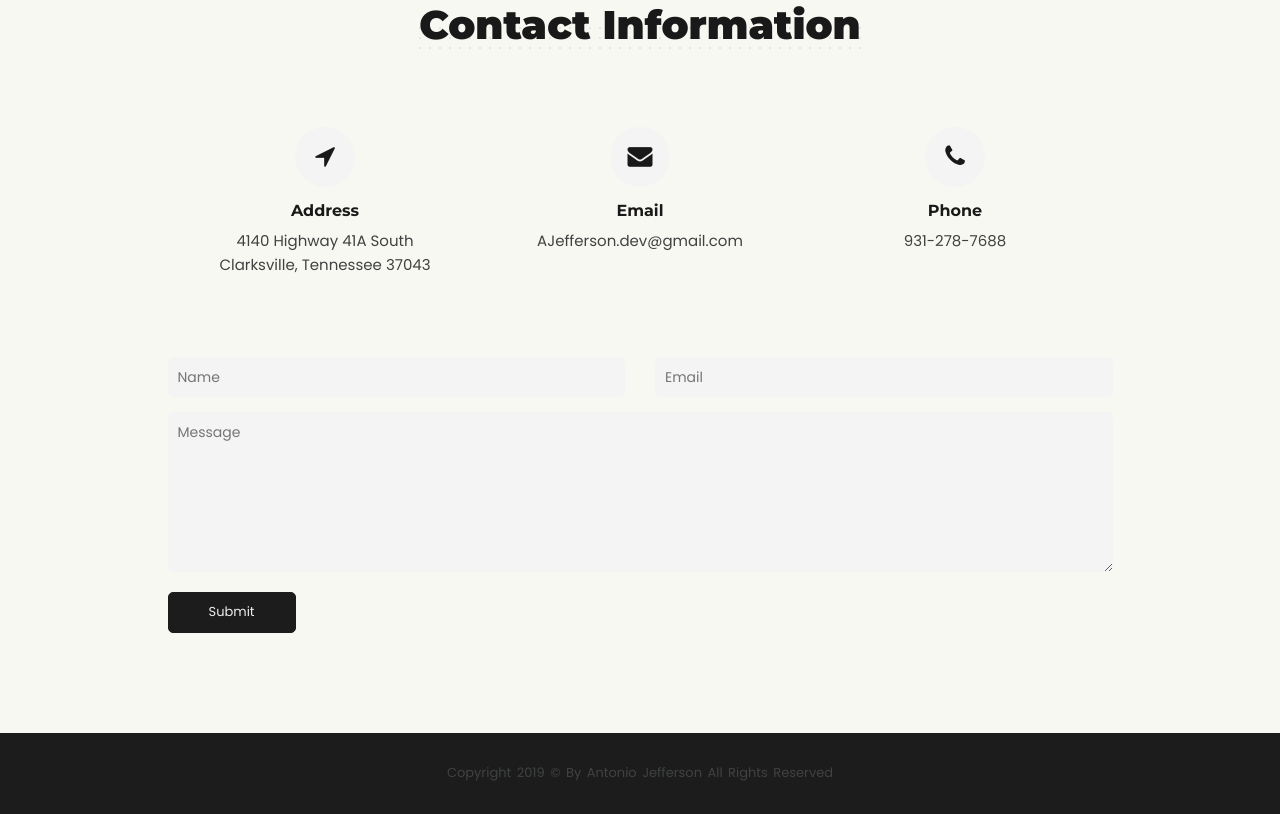
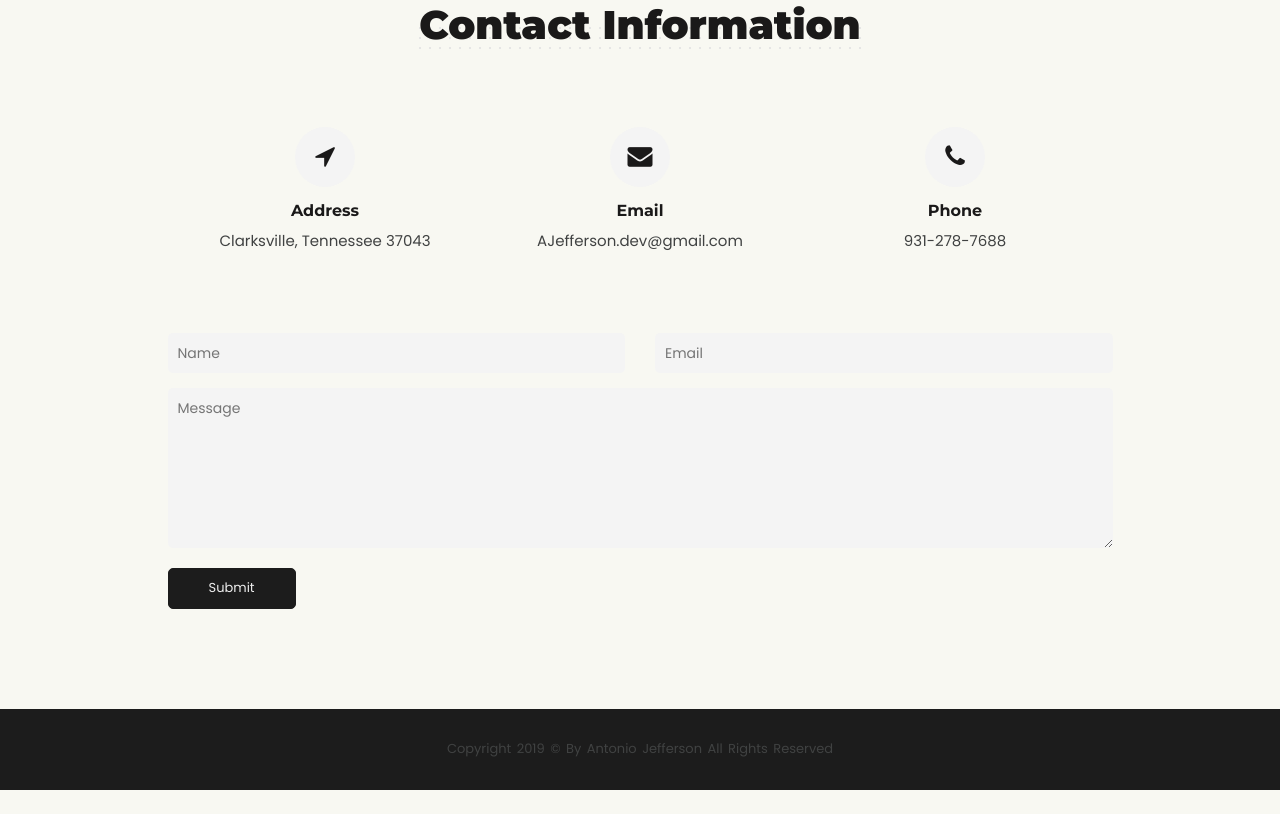
Before and after one commit to AjeffersonTN/Antonio-sWebsite, a plain HTML site: page index.html in a window 1280 px wide. Shown: the part 2482-3296 px from the top of the page. After the commit the page ends 3272 px from the top, so only its background shows below. Drawn offline with nearby package versions, Linux system fonts and the light colour scheme.

Commit message:
removed address

```diff
--- a/index.html
+++ b/index.html
@@ -319,7 +319,6 @@
 								<div class="item">
 									<span class="icon"><i class="fa fa-location-arrow" aria-hidden="true"></i></span>
 									<h6>Address</h6>
-									<p>4140 Highway 41A South</p>
 									<p>Clarksville, Tennessee 37043</p>
 								</div>
 							</div>
```
